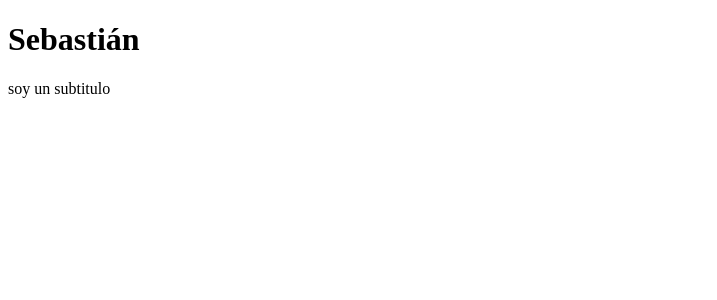
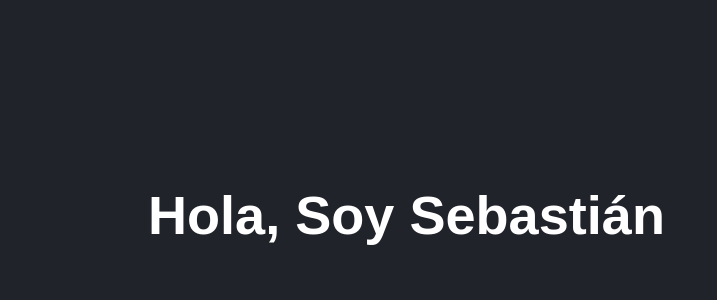
Before and after one commit to sebaswing/React0, a React (Vite) app in the folder 03-counter-app-vite/: page / in a window 1280 px wide. Shown: the top 300 px of the page, without its empty margins (0-717 px from the left). Built offline with nearby package versions, Linux system fonts and the light colour scheme.

Commit message:
proptypes

```diff
--- a/03-counter-app-vite/package.json
+++ b/03-counter-app-vite/package.json
@@ -10,8 +10,9 @@
     "preview": "vite preview"
   },
   "dependencies": {
-    "react": "^19.1.0",
-    "react-dom": "^19.1.0"
+    "prop-types": "^15.8.1",
+    "react": "^18.2.0",
+    "react-dom": "^18.2.0"
   },
   "devDependencies": {
     "@eslint/js": "^9.25.0",
--- a/03-counter-app-vite/src/FirstApp.jsx
+++ b/03-counter-app-vite/src/FirstApp.jsx
@@ -3,15 +3,28 @@
 //     return a + b;
 // }
 
-export const FirstApp = () => {
+import PropTypes from 'prop-types';
+
+export const FirstApp = ({title, subtitle}) => {
+
+// if (!title) {
+//     throw new Error("El título no existe");
+// }
+
+    // console.log(props);
     return (
         // <Fragment>
         //<>   es lo mismo que un Fragment
         <>
             {/* <h1>{ GetName(2,3) }</h1> */}
-            <h1>Sebastián</h1>
-            <p>soy un subtitulo</p>
+            <h1>{title}</h1>
+            <p>{subtitle}</p>
         </>
         // </Fragment>
     );
 }
+
+FirstApp.propTypes = {
+    title: PropTypes.string.isRequired,
+    subtitle: PropTypes.number,
+}
--- a/03-counter-app-vite/src/main.jsx
+++ b/03-counter-app-vite/src/main.jsx
@@ -1,12 +1,15 @@
 import React from "react";
 import ReactDOM from "react-dom/client";
-import { HelloWorldApp } from "./HelloWorldApp";
+// import { HelloWorldApp } from "./HelloWorldApp";
 import { FirstApp } from "./FirstApp";
+
+import "./styles.css";
+
 
 
 ReactDOM.createRoot(document.getElementById("root")).render(
     <React.StrictMode>
         {/* <HelloWorldApp /> */}
-        <FirstApp />
+        <FirstApp title={'Hola, Soy Sebastián'}  />
     </React.StrictMode>
 )
--- /dev/null
+++ b/03-counter-app-vite/src/styles.css
@@ -0,0 +1,7 @@
+html,body{
+    background-color: #21232A;
+    color:white;
+    font-family: Arial, Helvetica, sans-serif;
+    font-size: 1.3rem  ;
+    padding: 70px;
+}
```
Also changed, not shown: 2 other files (tests, documents, lock files or other folders).
